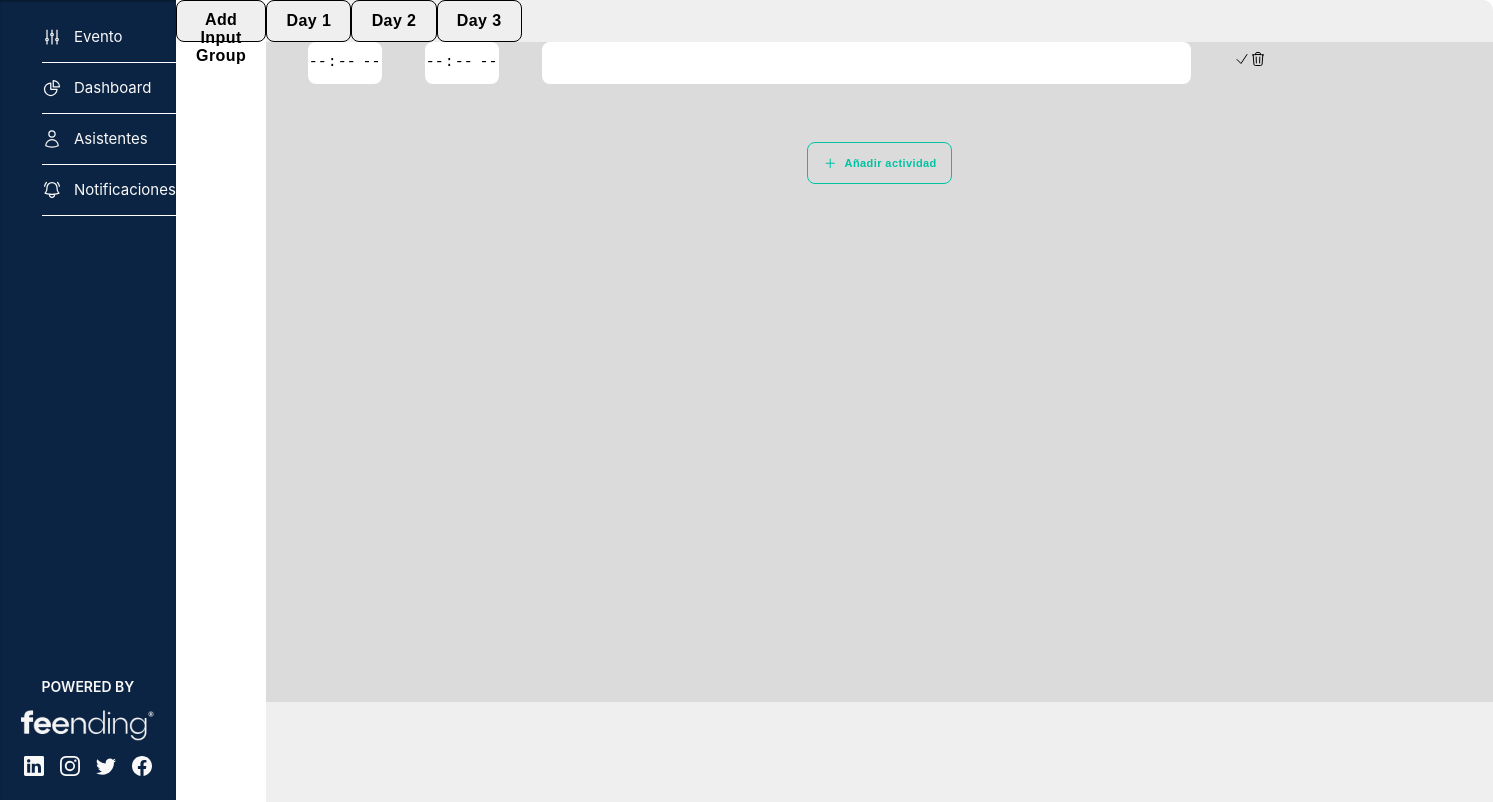
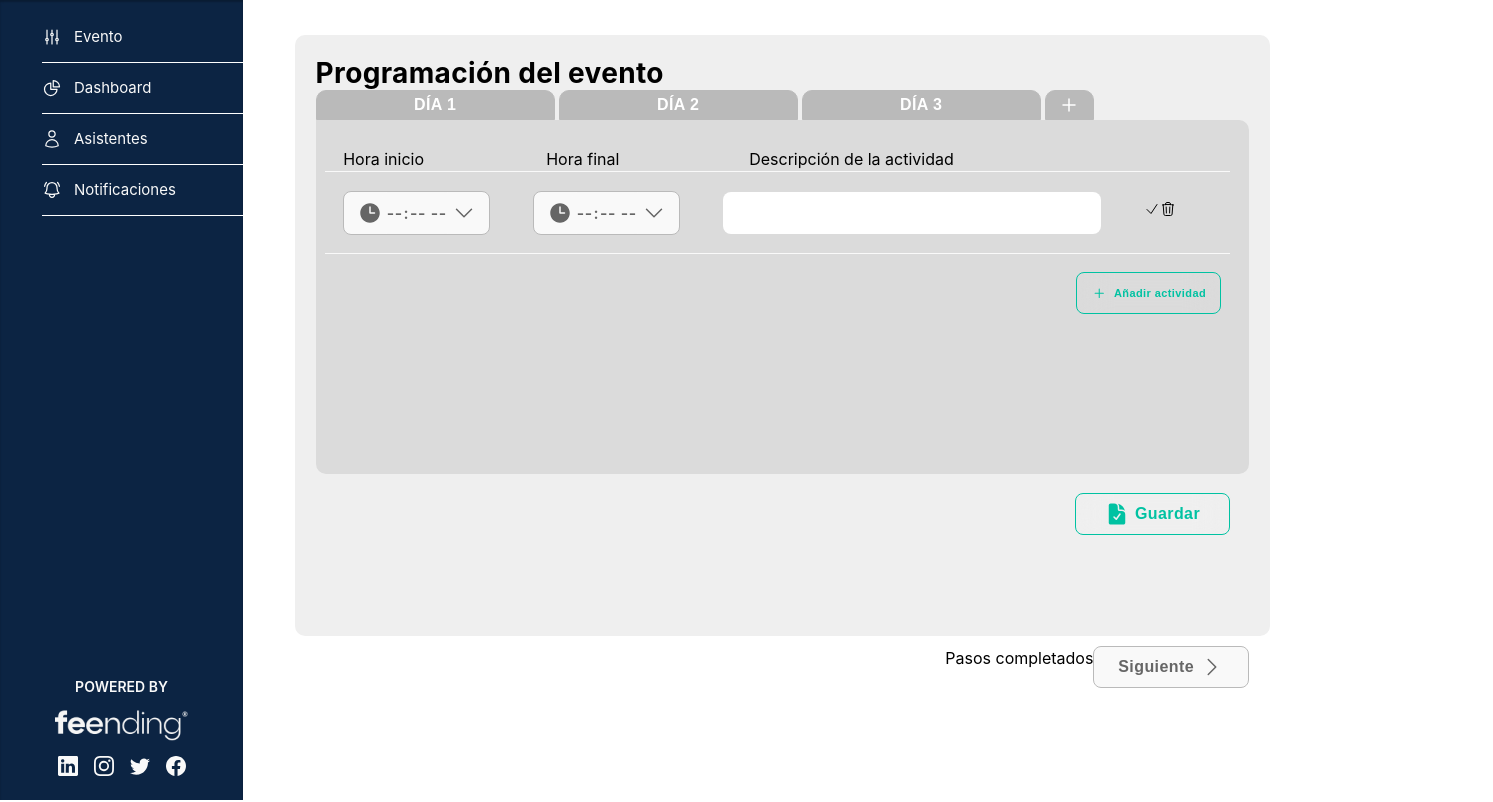
Before and after one commit to amsiceza/TBridge-Feending-Project, a React (Vite) app: page /katform in a window 1280 px wide. Shown: the top 802 px of the page, 1493 px wide, since content can reach past the window. Built offline with nearby package versions, Linux system fonts and the light colour scheme; a web font is replaced by a local one.

Commit message:
Activity form styles

```diff
--- a/src/KatForm/KatForm.jsx
+++ b/src/KatForm/KatForm.jsx
@@ -1,7 +1,10 @@
 import React, { useState } from 'react'
-import {HiOutlineTrash, HiOutlineCheck, HiOutlinePaintBrush} from "react-icons/hi2"
+import {HiOutlineTrash, HiOutlineCheck, HiOutlinePaintBrush, HiClock, HiChevronDown, HiPlusSmall, HiPlus} from "react-icons/hi2"
 import "./KatForm.scss"
+import "../sass/input.scss"
 import BtnAddActivity from '../components/Buttons/BtnAddActivity';
+import BtnSave from '../components/Buttons/BtnSave';
+import BtnNext from '../components/Buttons/BtnNext';
 const KatForm = () => {
   const [inputGroups, setInputGroups] = useState([
     { input1: '', input2: '', input3: '' }
@@ -29,7 +32,7 @@ const KatForm = () => {
     const convertedGroup = {
       input1: group.input1 ? group.input1 : '00:00',
       input2: group.input2 ? group.input2 : '00:00',
-      input3: group.input3 ? group.input3 : '00:00',
+      input3: group.input3 ? group.input3 : 'N/A',
       showText: true
     };
     updatedGroups[index] = convertedGroup;
@@ -46,28 +49,40 @@ const KatForm = () => {
   const renderInputGroups = () => {
     return inputGroups.map((group, index) => (
 
-      <div key={index}  className="activity-div">
+      <div key={index}  className="inputs-div">
         {group.showText ? (
-          <span className = "inputs-div"><span>{group.input1} </span>- <span>{group.input2} </span><span> {group.input3} </span><span className="activity-icons">
+          <>
+            <span className="clock-text">{group.input1} </span> <span className="clock-text">{group.input2} </span>
+            <span className="activity-text"> {group.input3} </span>
+            <span className="activity-icons">
           <i type="button" onClick={() => handleConvertToInput(index)}><HiOutlinePaintBrush/></i>
-
-
               <i type="button"onClick={() => deleteActivity(index)}><HiOutlineTrash/></i>
-        </span></span>
+        </span>
+          </>
         ) : (
-
-        <span className="inputs-div">
+      <>
+        <span className="input-time">
+          <HiClock></HiClock>
           <input
           type="time"
           className=""
             value={group.input1}
             onChange={(e) => handleInputChange(index, 'input1', e.target.value)}
           />
+          <HiChevronDown></HiChevronDown>
+          </span>
+
+          <span className="input-time">
+          <HiClock></HiClock>
           <input
           type="time"
             value={group.input2}
             onChange={(e) => handleInputChange(index, 'input2', e.target.value)}
           />
+          <HiChevronDown></HiChevronDown>
+          </span>
+
+
           <input
             type="text"
             value={group.input3}
@@ -80,7 +95,7 @@ const KatForm = () => {
                   <i type="button"onClick={() => deleteActivity(index)}><HiOutlineTrash/></i>
             </span>
 
-        </span>
+            </>
   )}
 
 
@@ -90,47 +105,59 @@ const KatForm = () => {
 
 
   return (
-    <>
+    <div className='container'>
+
+           <div className="main-background">
+<h3>Programación del evento</h3>
+
+        <div className="tab">
+          <button className="btn-tab-day" >DÍA 1</button>
+          <button className="btn-tab-day">DÍA 2</button>
+          <button className="btn-tab-day" >DÍA 3</button>
+          <button className="btn-tab-plus" ><span><HiPlusSmall/></span></button>
+        </div>
 
 
-<div className="activity-form-container">
-<div>
-      <button onClick={handleAddInputGroup}>Add Input Group</button>
-
-    </div>
-    </div>
 
 
-<div className="form-background">
+        <div className="activity-form">
+
+          <span className="inputs-div title">
+            <span className="clock-text">Hora inicio</span>
+            <span className="clock-text">Hora final</span>
+            <span className="activity-text">Descripción de la actividad</span>
+          </span>
 
 
-<div className="tab">
-  <button className="tablinks" >Day 1</button>
-  <button className="tablinks">Day 2</button>
-  <button className="tablinks" >Day 3</button>
+
+
+
+            {renderInputGroups()}
+
+
+<div className="addbutton-div">
+
+            <BtnAddActivity handleClick={handleAddInputGroup} />
 </div>
 
 
 
-
-<div className="activity-form">
+        </div >
+      <div className="savebutton-div">
+      <BtnSave></BtnSave>
+      </div>
+      </div>
 
 
+<div className="nextbutton-div" >
 
-
-      <form action="">
-
-      {renderInputGroups()}
-
-     </form>
-
-<BtnAddActivity handleClick={handleAddInputGroup}/>
+  <span>Pasos completados</span>
+  <span> <BtnNext></BtnNext></span>
 
 </div>
 
-</div>
 
-    </>
+    </div>
   )
 }
 
--- a/src/KatForm/KatForm.scss
+++ b/src/KatForm/KatForm.scss
@@ -1,83 +1,84 @@
 @import "../colors.scss";
+@import "../sass/buttons.scss";
+
+
+.container {
+  display: flex;
+  flex-direction: column;
+  width: 100%;
+}
 
 
 
+.main-background {
+width: 90%;
+height: 70%;
+border-radius: 10px;
+margin-left: 5%;
+margin-right: 5%;
+margin-top: 35px;
+background-color: $white-l-gray;
+padding: 2% 2%;
+}
 
-.form-background {
-    width: 1305px;
-    height: 868px;
-    border-radius: 10px;
-    background-color: $white-l-gray;
+
+
+.activity-form {
+display: flex;
+flex-direction: column;
+align-content: flex-start;
+align-items:flex-start;
+width: 98%;
+height: 60%;
+overflow-y: scroll;
+// // overflow-x: none;
+background-color: $white-gray;
+padding: 1%;
+border-radius: 0px 10px 10px 10px;
+}
+
+.tab {
+  display:flex;
+  gap: 4px;
 
 
 }
 
-.activity-form {
-width: 1226.23px;
-height: 660px;
-overflow-y: scroll;
-background-color: $white-gray;
+// .activity-div {
+//     display: flex;
+//     flex-direction: column;
+//     justify-content: space-around;
+//     width: 100%;
+//     background-color: red;
+//     height: 71px;
+//     border-bottom: 1px solid $white;
+
+// }
+
+
+.inputs-div {
 display: flex;
-flex-direction: column;
+flex-direction: row;
+justify-content:space-between;
 align-items: center;
-padding: 0px;
-gap: 29px;
+width: 95%;
+gap: 43px;
+padding: 2%;
+border-bottom: 1px solid $white;
 
 
 
+input[type="text"], .activity-text {
+flex-grow:1;
+}
 }
 
-
-.activity-div {
-    display: flex;
-    flex-direction: column;
-    align-items: flex-start;
-    padding: 0px;
-    gap: 29px;
-
-    width: 1143.19px;
-    height: 71px;
-    height: 71px;
-
-
-
-// /* Neutral Color/White */
-// border: 1px solid #F9F9F9;
-
-// /* Inside auto layout */
-// flex: none;
-// order: 1;
-// flex-grow: 0;
-}
-
-
-.inputs-div {
-/* Auto layout */
-display: flex;
-flex-direction: row;
-align-items: center;
-padding: 0px;
-gap: 43px;
-
-width: 1142.4px;
-height: 42px;
-
-
-/* Inside auto layout */
-flex: none;
-order: 0;
-flex-grow: 0;
-
-  input[type="text"] {
-    width: 649px;
-
-  }
-
-
+.title {
+  padding-bottom: 0;
 }
 
 .activity-icons {
-    width: 68px;
+width: 68px;
 height: 28px;
 
 
@@ -87,7 +88,27 @@ order: 3;
 flex-grow: 0;
 }
 
+//THIS IS THE SAME FOR ALL FORMS, PUT IN PARENT FOLDER??
 
-.activity-form-container {
+.clock-text {
+  width: 160px;
+}
+
+.addbutton-div{
+  align-self: end;
+  padding: 2%;
+
+}
+
+.savebutton-div {
+  // width: 100%;
+  padding: 2%;
   display: flex;
+  justify-content: flex-end;
 }
+
+.nextbutton-div {
+  width: 90%;
+  display: flex;
+  justify-content: flex-end;
+}
--- a/src/index.scss
+++ b/src/index.scss
@@ -34,3 +34,27 @@ input {
   font-size: 15px;
   line-height: 20px;
 }
+
+
+//"Headline" Figma
+h1 {
+  font-weight: 700;
+  font-size: 40px;
+  line-height: 48px;
+}
+
+//Large title
+h2 {
+font-weight: 700;
+font-size: 34px;
+line-height: 41px;
+letter-spacing: 0.41px;
+}
+
+//Headline 28
+h3 {
+  font-weight: 700;
+  font-size: 28px;
+  line-height: 34px;
+  letter-spacing: 0.34px;
+}
--- a/src/sass/buttons.scss
+++ b/src/sass/buttons.scss
@@ -1,5 +1,6 @@
 
 @import "../colors.scss";
+
 
 //Desktop buttons
 
@@ -140,3 +141,37 @@
     width: 145px;
     font-size: 11px;
 }
+
+//For programación form
+%btn-tab {
+        @extend %basic;
+        color:  $ultra-white;
+        background-color: $gray-white;
+        border-color:$gray-white;
+        border-radius: 10px 10px 0px 0px;
+
+    &:hover{
+        color: $gray;
+
+    }
+
+    &:active {
+        background-color: $gray;
+        color: $white;
+    }
+
+    }
+
+
+.btn-tab-day {
+    @extend %btn-tab;
+    width: 239px;
+    height: 30px;
+}
+
+.btn-tab-plus {
+    @extend %btn-tab;
+    width: 49px;
+    height: 30px;
+
+}
```
